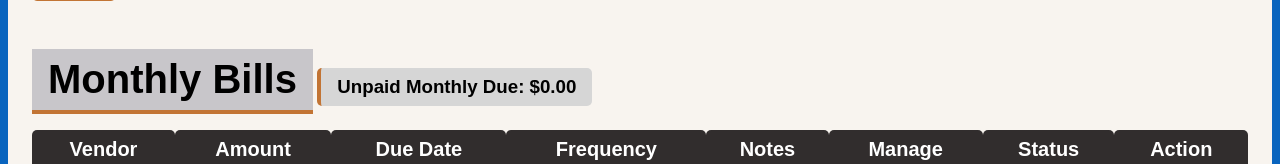
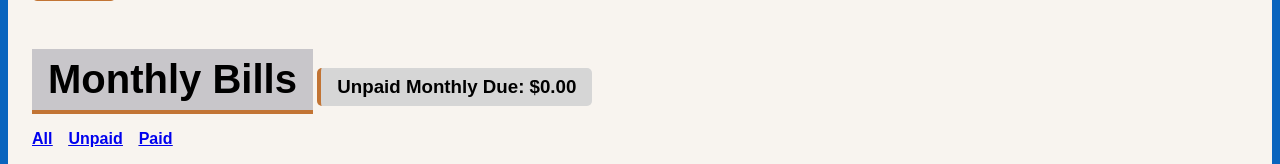
Before and after one commit to THELEGED93/ty-bill-app, a Flask app: page /bills in a window 1280 px wide; the page is wider, and only the part inside the window is pictured. Shown: the part 1038-1202 px from the top of that part. Run offline with Flask 3, Linux system fonts and the light colour scheme; data that the repository does not hold is empty.

Commit message:
New additions to Front End

```diff
--- a/app.py
+++ b/app.py
@@ -11,37 +11,48 @@ def get_db_connection():
 @app.route("/bills", methods=["GET", "POST"])
 def bills():
     if request.method == "POST":
-        # Handle form submission
-        vendor = request.form["vendor"]
-        amount = request.form["amount"]
-        due_date = request.form["due_date"]
-        frequency = request.form["frequency"]
-        notes = request.form["notes"]
-
-        conn = get_db_connection()
-        conn.execute(
-            """
-            INSERT INTO bills (vendor, amount, due_date, frequency, notes)
-            VALUES (?, ?, ?, ?, ?)
-            """,
-            (vendor, amount, due_date, frequency, notes)
-        )
-        conn.commit()
-        conn.close()
-
+        # save new bill logic
         return redirect(url_for("bills"))
 
     conn = get_db_connection()
 
-    bills = conn.execute("SELECT * FROM bills ORDER BY due_date ASC").fetchall()
+    active_filter = request.args.get("status", "all")
+
+    if active_filter == "paid":
+        bills = conn.execute(
+            "SELECT * FROM bills WHERE paid = 1 ORDER BY due_date ASC"
+        ).fetchall()
+
+    elif active_filter == "unpaid":
+        bills = conn.execute(
+            """
+            SELECT * FROM bills
+            WHERE paid = 0 OR paid IS NULL
+            ORDER BY due_date ASC
+            """
+        ).fetchall()
+
+    else:
+        bills = conn.execute(
+            "SELECT * FROM bills ORDER BY due_date ASC"
+        ).fetchall()
 
     total = conn.execute(
-        "SELECT COALESCE(SUM(CAST(amount AS REAL)), 0) AS total FROM bills WHERE paid = 0"
+        """
+        SELECT COALESCE(SUM(CAST(amount AS REAL)), 0) AS total
+        FROM bills
+        WHERE paid = 0
+        """
     ).fetchone()["total"]
+
     conn.close()
 
-    return render_template("bills.html", bills=bills, total=total)
-
+    return render_template(
+        "bills.html",
+        bills=bills,
+        total=total,
+        active_filter=active_filter
+    )
 @app.route("/delete/<int:bill_id>", methods=["POST"])
 def delete_bill(bill_id):
     conn = get_db_connection()
--- a/static/style.css
+++ b/static/style.css
@@ -289,3 +289,11 @@ td.status-unpaid {
     max-width: 600px;
     margin: 2rem auto;
 }
+
+.filter-buttons {
+    display: flex;
+    font-weight: bold;
+    text-decoration: underline;
+    gap: 1.0rem;
+    padding-bottom: 1rem;
+}
--- a/templates/bills.html
+++ b/templates/bills.html
@@ -52,6 +52,23 @@
 <h2 class="section-title">Monthly Bills</h2>
 
 <h3 class = "total-bills">Unpaid Monthly Due: ${{ "%.2f" | format(total) }}</h3>
+
+<div class="filter-buttons">
+    <a href="{{ url_for('bills', status='all') }}"
+       class="filter-btn {% if active_filter == 'all' %}active-filter{% endif %}">
+        All
+    </a>
+
+    <a href="{{ url_for('bills', status='unpaid') }}"
+       class="filter-btn {% if active_filter == 'unpaid' %}active-filter{% endif %}">
+        Unpaid
+    </a>
+
+    <a href="{{ url_for('bills', status='paid') }}"
+       class="filter-btn {% if active_filter == 'paid' %}active-filter{% endif %}">
+        Paid
+    </a>
+</div>
 
 <table class="saved-bills-table">
     <colgroup>
```
